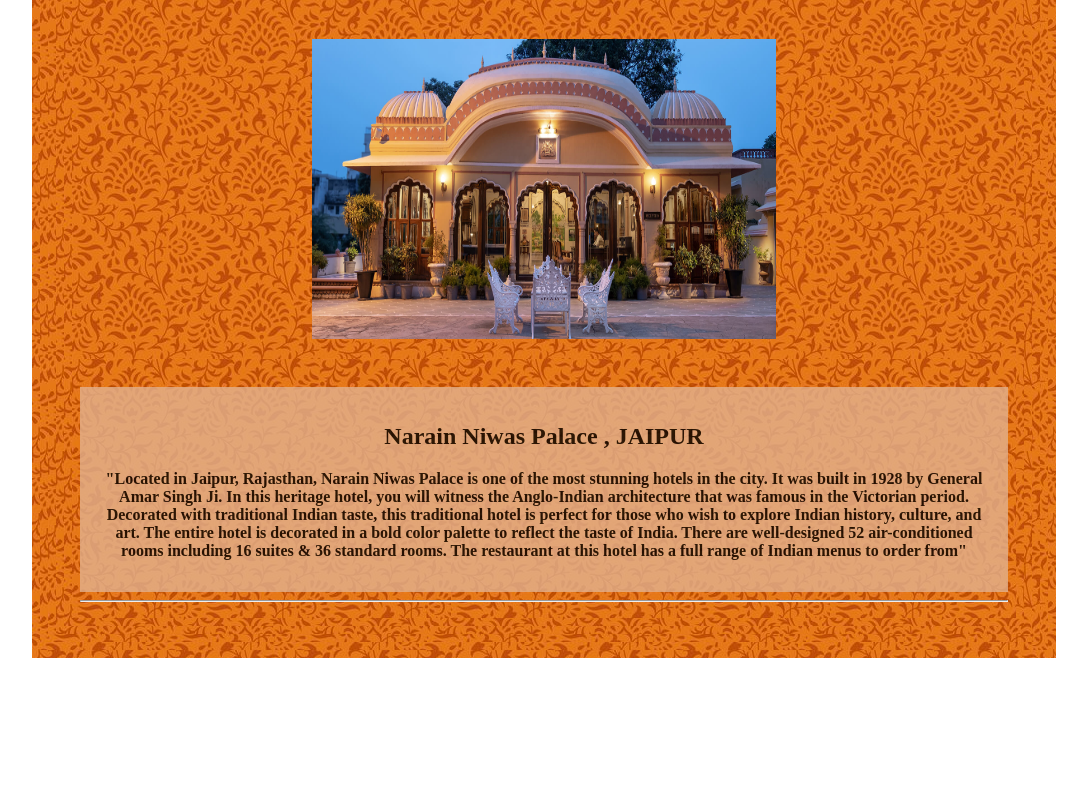
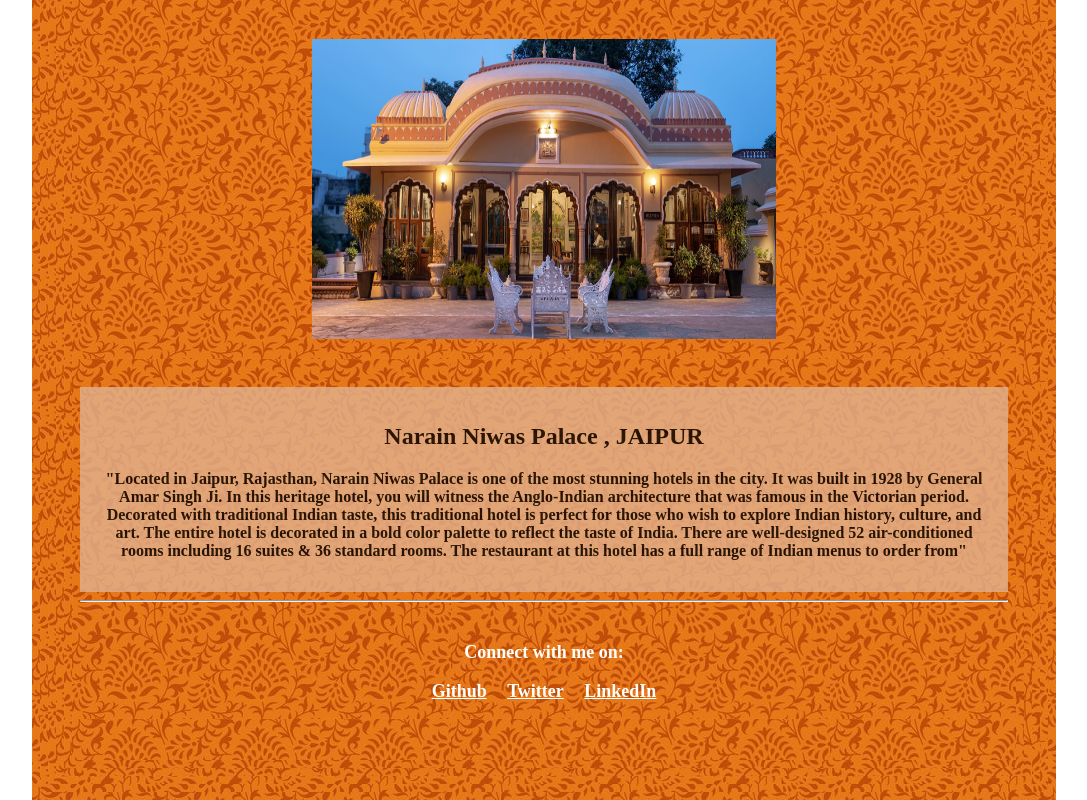
Before and after one commit to Upashanakhargharia/Art-INTEGRATED-project, a plain HTML site: page index.html in a window 1280 px wide. Shown: the part 3563-4363 px from the top of the page, without its empty margins (96-1183 px from the left). Before the commit the page ends 4221 px from the top, so only its background shows below. Drawn offline with Linux system fonts and the light colour scheme.

Commit message:
new commit

```diff
--- a/index.html
+++ b/index.html
@@ -206,5 +206,15 @@
 
 
 
+
+
 </body>
+<footer class="footer">
+    <div class="footer-header">Connect with me on:
+    <ul reverse>
+        <li class="inline-li"><a class="link" href="https://github.com/Upashanakhargharia">Github</a></li>
+        <li class="inline-li"><a class="link"href="https://twitter.com/UpashanaK">Twitter</a></li>
+        <li class="inline-li"><a class="link" href="https://www.linkedin.com/in/upashana-khargharia-9744bb1aa/">LinkedIn</a></li>
+    </ul>
+    </div></footer>
 </html>
--- a/style.css
+++ b/style.css
@@ -50,3 +50,27 @@ body {
     padding: 1rem;
 
 }
+.footer {
+    background-color: var(--primary);
+    padding: 2rem 1rem;
+    text-align: center;
+    color: white;
+    border-top-right-radius: 1rem;
+}
+
+.footer .link {
+    color: white
+}
+
+.footer .footer-header {
+    font-weight: bold;
+    font-size: large;
+}
+
+.footer ul {
+    padding-inline-start: 0px;
+}
+.inline-li {
+    display: inline;
+    padding: 0rem 0.5rem;
+}
```
